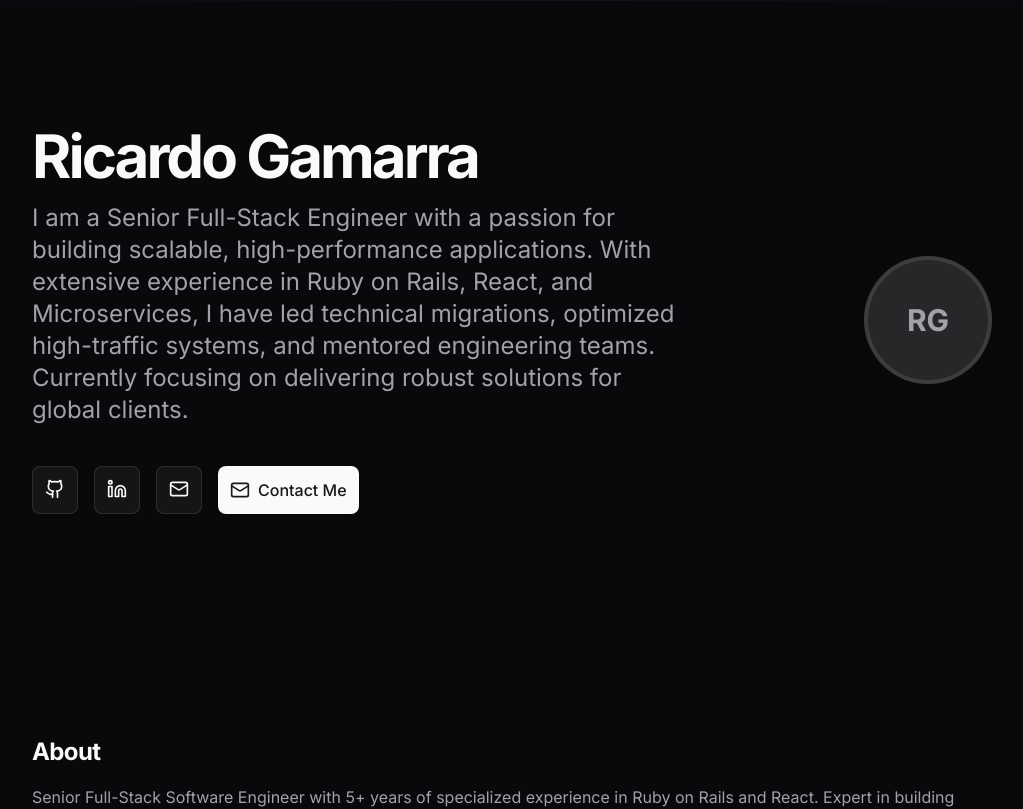
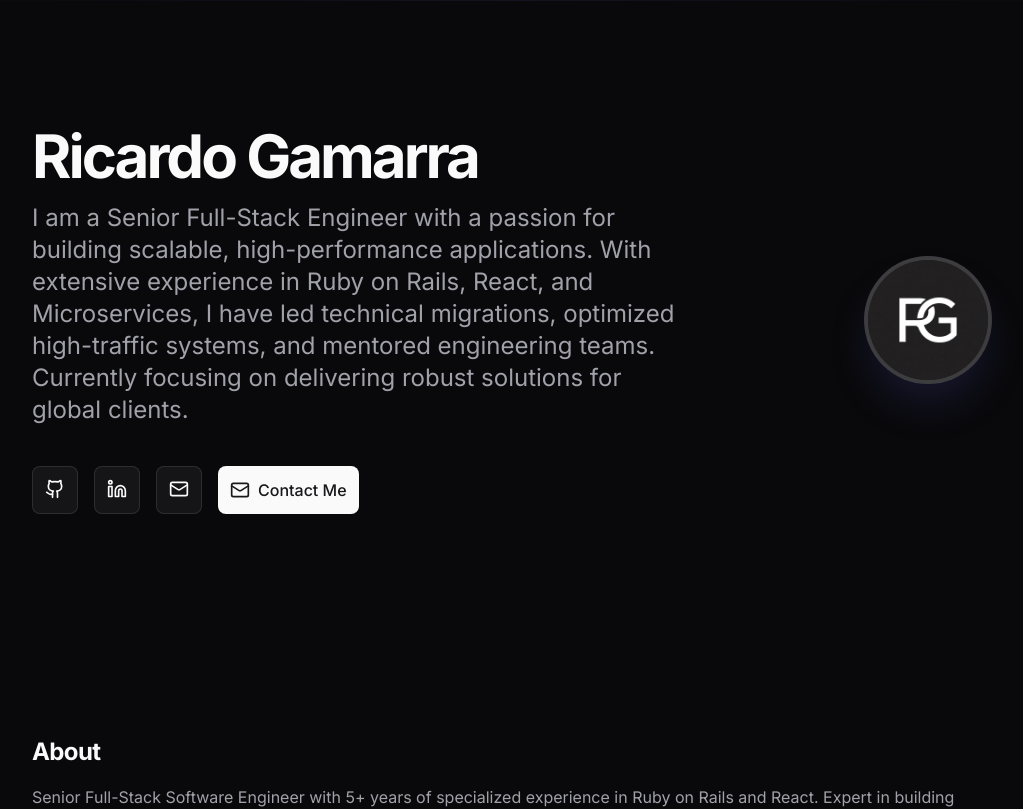
Before and after one commit to richard0000/dev-portfolio, a Next.js app: page / in a window 1280 px wide. Shown: the top 809 px of the page, without its empty margins (128-1151 px from the left). Built offline with nearby package versions, Linux system fonts and the light colour scheme.

Commit message:
feat: use new app icon as hero avatar

```diff
--- a/src/components/hero.tsx
+++ b/src/components/hero.tsx
@@ -5,15 +5,21 @@ import { Section } from "@/components/ui/section";
 import { motion } from "framer-motion";
 import { Mail } from "lucide-react";
 
+import Image from "next/image";
+
 // Simple Avatar component locally defined if not using a library yet
 // or we can just use img for now for simplicity in the first pass
-function LocalAvatar({ src, alt, initials }: { src: string; alt: string; initials: string }) {
+function LocalAvatar({ src, alt }: { src: string; alt: string }) {
     return (
-        <div className="relative h-24 w-24 md:h-32 md:w-32 rounded-full overflow-hidden border-4 border-white/10 bg-muted flex items-center justify-center text-3xl font-bold text-muted-foreground">
-            {src ? (
-                <img src={src} alt={alt} className="object-cover h-full w-full" />
-            ) : (
-                <span>{initials}</span>
+        <div className="relative h-24 w-24 md:h-32 md:w-32 rounded-full overflow-hidden border-4 border-white/10 bg-muted flex items-center justify-center text-3xl font-bold text-muted-foreground shadow-2xl shadow-indigo-500/20">
+            {src && (
+                <Image
+                    src={src}
+                    alt={alt}
+                    fill
+                    className="object-cover"
+                    priority
+                />
             )}
         </div>
     )
@@ -73,7 +79,6 @@ export function Hero() {
                     <LocalAvatar
                         src={RESUME_DATA.avatarUrl}
                         alt={RESUME_DATA.name}
-                        initials={RESUME_DATA.initials}
                     />
                 </motion.div>
             </div>
--- a/src/data/resume.ts
+++ b/src/data/resume.ts
@@ -9,7 +9,7 @@ export const RESUME_DATA = {
         "Senior Full-Stack Software Engineer with 5+ years of specialized experience in Ruby on Rails and React. Expert in building microservices architectures, optimizing database performance, and implementing comprehensive testing strategies.",
     summary:
         "I am a Senior Full-Stack Engineer with a passion for building scalable, high-performance applications. With extensive experience in Ruby on Rails, React, and Microservices, I have led technical migrations, optimized high-traffic systems, and mentored engineering teams. Currently focusing on delivering robust solutions for global clients.",
-    avatarUrl: "", // We can use a placeholder or initials
+    avatarUrl: "/avatar.png",
     personalWebsiteUrl: "https://ricardog.dev",
     contact: {
         email: "r.richard0000@gmail.com",
```
Also changed, not shown: public/avatar.png (added).
